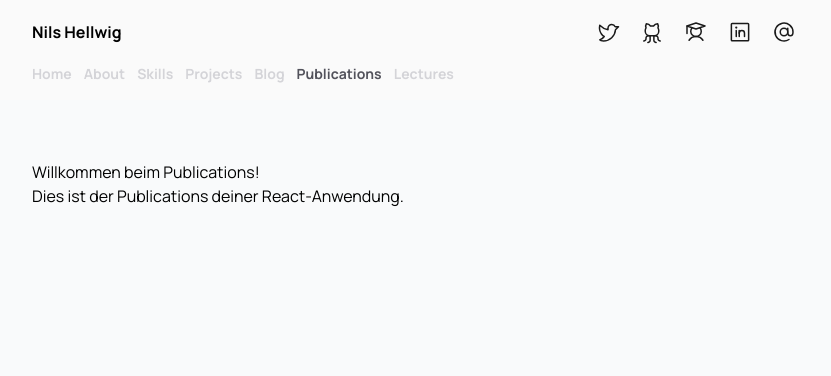
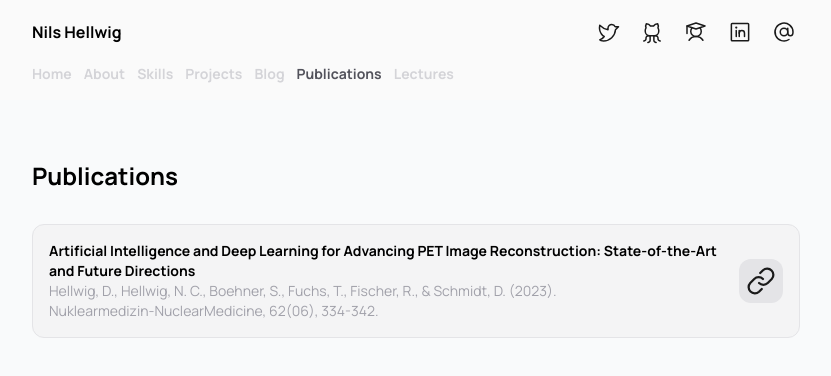
Before and after one commit to NilsHellwig/portfolio, a React (Create React App) app: page /portfolio/publications in a window 1280 px wide. Shown: the top 376 px of the page, without its empty margins (224-1055 px from the left). Built offline with nearby package versions, Linux system fonts and the light colour scheme.

Commit message:
add publications section

```diff
--- a/package.json
+++ b/package.json
@@ -5,6 +5,7 @@
   "private": true,
   "dependencies": {
     "@phosphor-icons/react": "^2.0.15",
+    "@radix-ui/react-tooltip": "^1.0.7",
     "@testing-library/jest-dom": "^5.17.0",
     "@testing-library/react": "^13.4.0",
     "@testing-library/user-event": "^13.5.0",
@@ -12,6 +13,7 @@
     "@types/node": "^16.18.68",
     "@types/react": "^18.2.45",
     "@types/react-dom": "^18.2.17",
+    "classnames": "^2.3.2",
     "phosphor-react": "^1.4.1",
     "react": "^18.2.0",
     "react-dom": "^18.2.0",
--- a/src/components/Navbar.tsx
+++ b/src/components/Navbar.tsx
@@ -1,12 +1,9 @@
 import React from "react";
 import { Student, TwitterLogo, At, GithubLogo, LinkedinLogo } from "phosphor-react";
 import { Link } from "react-router-dom";
+import { openLinkInNewTab } from "../helper";
 
 const NavBar: React.FC = () => {
-  const openLinkInNewTab = (url: string) => {
-    const newWindow = window.open(url, "_blank", "noopener,noreferrer");
-    if (newWindow) newWindow.opener = null;
-  };
 
   return (
     <div className="flex flex-row items-center mt-2 mb-4 justify-center flex-col gap-2 xsm:justify-between xsm:flex-row xsm:gap-0">
--- /dev/null
+++ b/src/components/Tooltip.tsx
@@ -0,0 +1,26 @@
+import * as RadixTooltip from "@radix-ui/react-tooltip";
+import cx from "classnames";
+
+interface TooltipProps {
+  children?: React.ReactNode;
+  text?: string | React.ReactNode;
+  asChild?: boolean;
+  position?: "top" | "bottom" | "left" | "right";
+  className?: string;
+}
+
+export const Tooltip: React.FC<TooltipProps> = ({ children, text, asChild, position = "top", className }) => {
+  return (
+    <RadixTooltip.Provider delayDuration={500}>
+      <RadixTooltip.Root>
+        <RadixTooltip.Trigger className={cx(className)} asChild={asChild}>
+          {children}
+        </RadixTooltip.Trigger>
+        <RadixTooltip.Content className="bg-zinc-700 text-white text-[12px] rounded px-2 py-1 leading-none z-50" side={position} sideOffset={5}>
+          {text}
+          <RadixTooltip.Arrow className="fill-darkGrey" offset={10} height={6} width={10} />
+        </RadixTooltip.Content>
+      </RadixTooltip.Root>
+    </RadixTooltip.Provider>
+  );
+};
--- /dev/null
+++ b/src/data/publications.tsx
@@ -0,0 +1,9 @@
+export const PUBLICATIONS = [
+  {
+    name: "Artificial Intelligence and Deep Learning for Advancing PET Image Reconstruction: State-of-the-Art and Future Directions",
+    authors: "Hellwig, D., Hellwig, N. C., Boehner, S., Fuchs, T., Fischer, R., & Schmidt, D. (2023).",
+    conference: "Nuklearmedizin-NuclearMedicine, 62(06), 334-342.",
+    url: "https://www.ncbi.nlm.nih.gov/pmc/articles/PMC10689088/",
+    tooltipUrl: "ncbi.nlm.nih.gov",
+  },
+];
--- /dev/null
+++ b/src/helper.tsx
@@ -0,0 +1,4 @@
+export const openLinkInNewTab = (url: string) => {
+  const newWindow = window.open(url, "_blank", "noopener,noreferrer");
+  if (newWindow) newWindow.opener = null;
+};
--- a/src/pages/Publications.tsx
+++ b/src/pages/Publications.tsx
@@ -1,10 +1,31 @@
 import React from "react";
+import { PUBLICATIONS } from "../data/publications";
+import { Link } from "phosphor-react";
+import { openLinkInNewTab } from "../helper";
+import { Tooltip } from "../components/Tooltip";
 
 const Publications: React.FC = () => {
   return (
     <div>
-      <h2>Willkommen beim Publications!</h2>
-      <p>Dies ist der Publications deiner React-Anwendung.</p>
+      <h2 className="text-2xl font-bold">Publications</h2>
+      <div className="text-zinc-500 flex flex-col gap-4 mt-8">
+        {PUBLICATIONS.map((publication) => {
+          return (
+            <div className="bg-zinc-100 border border-zinc-200 rounded-xl p-4 text-sm flex flex-col xsm:flex-row items-center gap-4">
+              <div>
+                <p className="font-bold text-black">{publication.name}</p>
+                <p className="text-zinc-400">{publication.authors}</p>
+                <p className="text-zinc-400">{publication.conference}</p>
+              </div>
+              <Tooltip text={"More on\n "+publication.tooltipUrl} position="left">
+                <div className="bg-zinc-200 p-1 rounded-xl hover:bg-zinc-300 cursor-pointer" onClick={() => openLinkInNewTab(publication.url)}>
+                  <Link size={36} color="#1a1a1a" />
+                </div>
+              </Tooltip>
+            </div>
+          );
+        })}
+      </div>
     </div>
   );
 };
```
Also changed, not shown: 1 other file (tests, documents, lock files or other folders).
